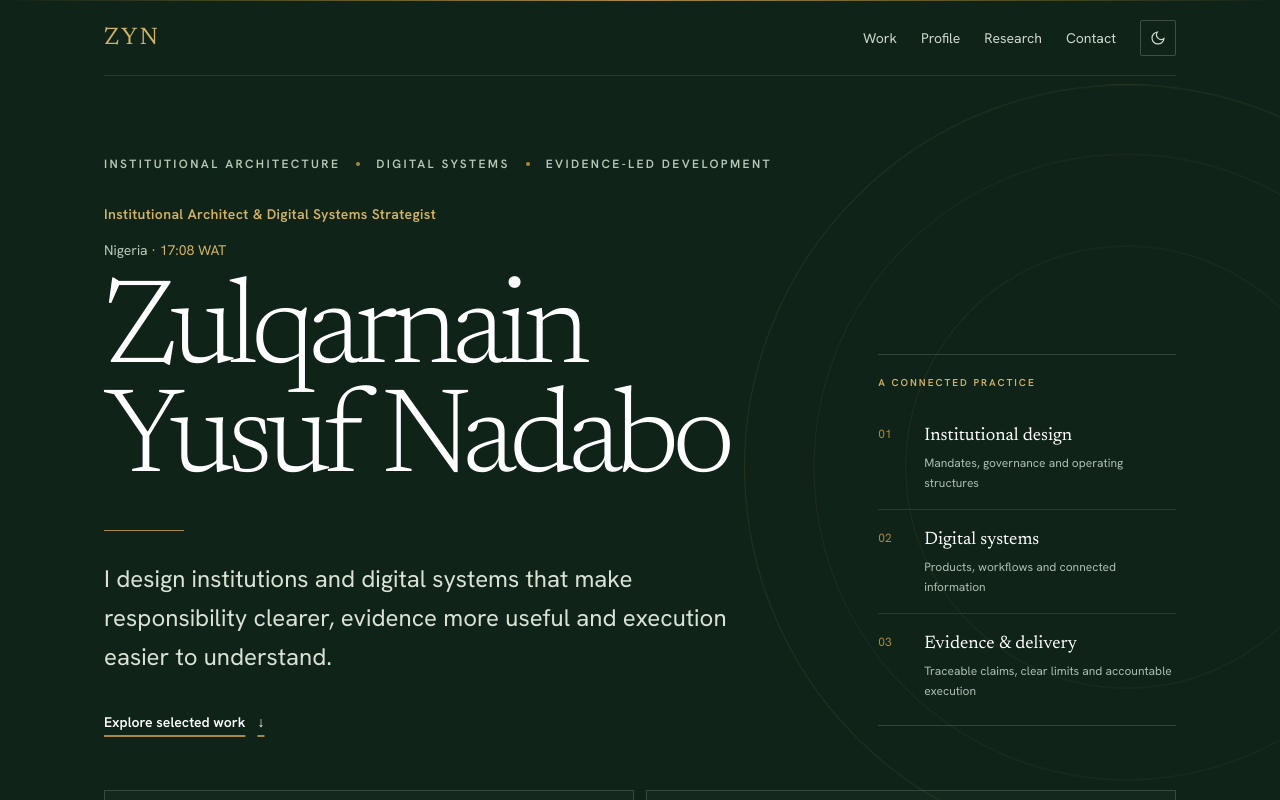
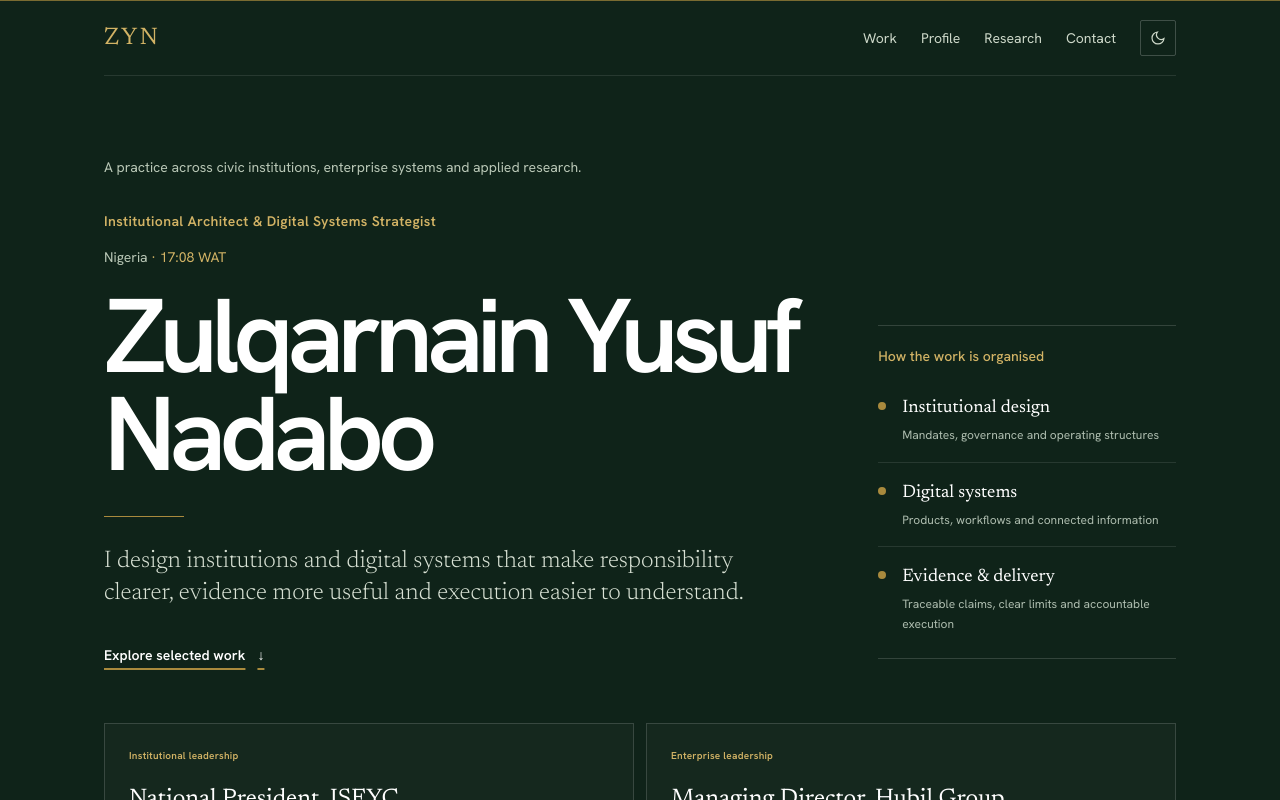
Before and after one commit to mrzulqarnainnadabo/zulqarnain-nadabo, a Next.js app: page / in a window 1280 px wide. Shown: the top 800 px of the page. Built offline with nearby package versions, Linux system fonts and the light colour scheme.

Commit message:
Refine hero around a distinctive systems-led identity

```diff
--- a/components/Hero.jsx
+++ b/components/Hero.jsx
@@ -3,16 +3,16 @@ import ThemeToggle from './ThemeToggle';
 import { person, roles } from '@/lib/content';
 
 const disciplines = [
-  ['01', 'Institutional design', 'Mandates, governance and operating structures'],
-  ['02', 'Digital systems', 'Products, workflows and connected information'],
-  ['03', 'Evidence & delivery', 'Traceable claims, clear limits and accountable execution'],
+  ['Institutional design', 'Mandates, governance and operating structures'],
+  ['Digital systems', 'Products, workflows and connected information'],
+  ['Evidence & delivery', 'Traceable claims, clear limits and accountable execution'],
 ];
 
 export default function Hero() {
   return (
     <header className="hero-shell relative overflow-hidden bg-ink text-cream">
-      <div aria-hidden="true" className="hero-orbit" />
-      <div aria-hidden="true" className="absolute inset-x-0 top-0 h-px bg-gradient-to-r from-transparent via-gold to-transparent" />
+      <div aria-hidden="true" className="hero-grid-mark" />
+      <div aria-hidden="true" className="absolute inset-x-0 top-0 h-px bg-gold/70" />
       <div className="relative mx-auto max-w-6xl px-6 md:px-10">
         <nav aria-label="Primary" className="flex min-h-[76px] items-center justify-between gap-5 border-b border-white/10 py-4">
           <a href="#top" className="font-serif text-2xl tracking-[.08em] text-goldl no-underline" aria-label="Zulqarnain Yusuf Nadabo — top">ZYN</a>
@@ -28,23 +28,19 @@ export default function Hero() {
         </nav>
 
         <div id="top" className="pb-16 pt-14 md:pb-24 md:pt-20">
-          <div className="mb-8 flex flex-wrap items-center gap-x-4 gap-y-2 text-[10px] font-semibold uppercase tracking-[.2em] text-[#b9c7b6] sm:text-xs">
-            <span>Institutional architecture</span>
-            <span aria-hidden="true" className="h-1 w-1 rounded-full bg-gold" />
-            <span>Digital systems</span>
-            <span aria-hidden="true" className="h-1 w-1 rounded-full bg-gold" />
-            <span>Evidence-led development</span>
-          </div>
+          <p className="mb-8 max-w-xl text-sm leading-relaxed text-[#b9c7b6]">
+            A practice across civic institutions, enterprise systems and applied research.
+          </p>
 
           <div className="grid items-end gap-12 lg:grid-cols-[minmax(0,1.55fr)_minmax(230px,.65fr)] lg:gap-16">
             <div className="min-w-0">
               <p className="mb-4 text-sm font-semibold tracking-wide text-goldl">{person.role}</p>
               <p className="mb-5 text-sm text-[#b9c7b6]"><LocalTime place={person.location} /></p>
-              <h1 className="max-w-4xl font-serif text-[clamp(3.25rem,9.4vw,7.5rem)] font-light leading-[.91] tracking-[-.055em] text-white">
+              <h1 className="max-w-4xl font-sans text-[clamp(3rem,8.2vw,6.8rem)] font-semibold leading-[.94] tracking-[-.065em] text-white">
                 {person.name}
               </h1>
               <div className="mt-8 h-px w-20 bg-gold" />
-              <p className="mt-7 max-w-2xl text-lg leading-relaxed text-[#d9e2d5] md:text-2xl md:leading-relaxed">
+              <p className="mt-7 max-w-2xl font-serif text-xl font-light leading-relaxed text-[#d9e2d5] md:text-2xl">
                 {person.sentence}
               </p>
               <a href="#work" className="mt-9 inline-flex items-center gap-3 text-sm font-semibold text-white underline decoration-gold decoration-2 underline-offset-8 transition-colors hover:text-goldl">
@@ -53,25 +49,25 @@ export default function Hero() {
             </div>
 
             <aside aria-label="Areas of work" className="hero-index border-y border-white/15 py-2 lg:mb-2">
-              <p className="mb-4 pt-3 text-[10px] font-semibold uppercase tracking-[.2em] text-goldl">A connected practice</p>
-              <ol className="divide-y divide-white/10">
-                {disciplines.map(([number, title, detail]) => (
-                  <li key={number} className="grid grid-cols-[34px_1fr] gap-3 py-4">
-                    <span className="pt-1 text-xs tabular-nums text-gold">{number}</span>
+              <p className="mb-3 pt-3 text-sm font-medium text-goldl">How the work is organised</p>
+              <ul className="divide-y divide-white/10">
+                {disciplines.map(([title, detail]) => (
+                  <li key={title} className="grid grid-cols-[8px_1fr] gap-4 py-4">
+                    <span aria-hidden="true" className="mt-2 h-2 w-2 rounded-full bg-gold" />
                     <div>
                       <p className="font-serif text-lg text-white">{title}</p>
                       <p className="mt-1 text-xs leading-relaxed text-[#aebdaf]">{detail}</p>
                     </div>
                   </li>
                 ))}
-              </ol>
+              </ul>
             </aside>
           </div>
 
           <div className="mt-14 grid gap-3 sm:grid-cols-2">
             {roles.map((r, i) => (
-              <a key={r.id} href={r.href} className="group flex min-h-[112px] flex-col justify-between border border-white/15 bg-white/[.025] p-5 transition-all duration-300 hover:-translate-y-1 hover:border-gold/60 hover:bg-white/[.055] md:p-6">
-                <span className="text-[10px] font-semibold uppercase tracking-[.18em] text-goldl">
+              <a key={r.id} href={r.href} className="group flex min-h-[112px] flex-col justify-between border border-white/15 bg-white/[.025] p-5 transition-colors duration-300 hover:border-gold/60 hover:bg-white/[.055] md:p-6">
+                <span className="text-[10px] font-semibold tracking-wide text-goldl">
                   {i === 0 ? 'Institutional leadership' : 'Enterprise leadership'}
                 </span>
                 <span className="mt-5 block font-serif text-xl leading-snug text-white md:text-2xl">{r.title}</span>
```
